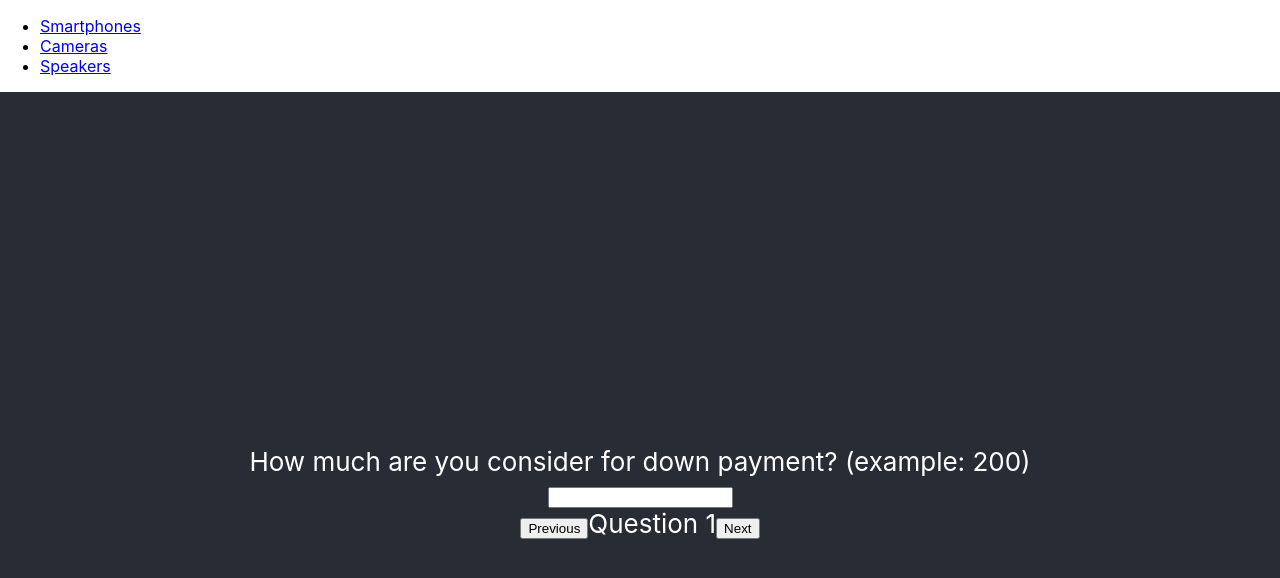
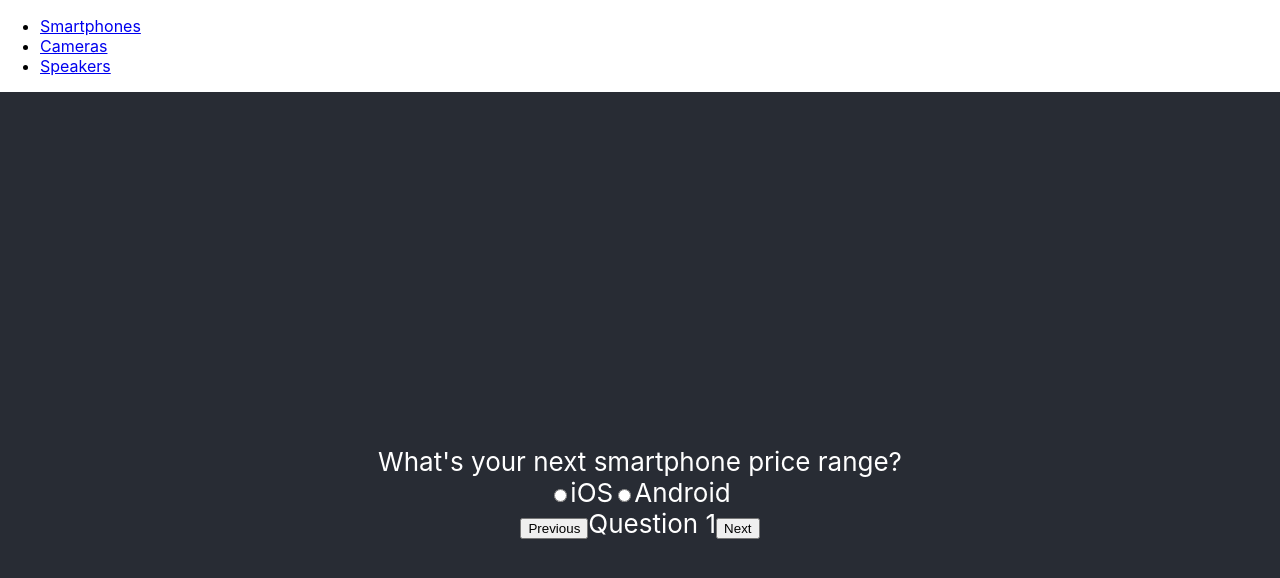
Before and after one commit to e2heidari/find-my-phone, a React (Create React App) app: page / in a window 1280 px wide. Shown: the top 578 px of the page. Built offline with nearby package versions, Linux system fonts and the light colour scheme.

Commit message:
edit jasonFiles

```diff
--- a/src/components/Question.js
+++ b/src/components/Question.js
@@ -2,8 +2,29 @@ const Question = ({ question, value, onChange }) => {
   return (
     <div>
       <div>{question}</div>
+      {/* <div>
+        <input value={value} onChange={onChange} />
+      </div> */}
       <div>
-        <input value={value} onChange={onChange} />
+        <form>
+          <input
+            type="radio"
+            value={value}
+            id="iOS"
+            onChange={onChange}
+            name="OS"
+          />
+          <label for="iOS">iOS</label>
+
+          <input
+            type="radio"
+            value={value}
+            id="Android"
+            onChange={onChange}
+            name="OS"
+          />
+          <label for="Android">Android</label>
+        </form>
       </div>
     </div>
   );
--- /dev/null
+++ b/src/jsonFiles/options.json
@@ -0,0 +1,5 @@
+[
+    {"first":"Low-range", "second":"Mid-range", "third":"High-range"},
+    {"first":"Yes", "second":"No"},
+    {"first":"Yes", "second":"No"}
+]
--- a/src/jsonFiles/question.json
+++ b/src/jsonFiles/question.json
@@ -1,5 +1,5 @@
 [
-    { "question": "How much are you consider for down payment? (example: 200)" },
-    { "question": "What is your city?" },
-    { "question": "How old are you?" }
+    { "question": "What's your next smartphone price range?" },
+    { "question": "Are you fan of social media?" },
+    { "question": "Are you fan of games on your phone?" }
   ]
```
Also changed, not shown: src/jsonFiles/phoneData.json (+6 -2 lines), 1 other file (tests, documents, lock files or other folders).
